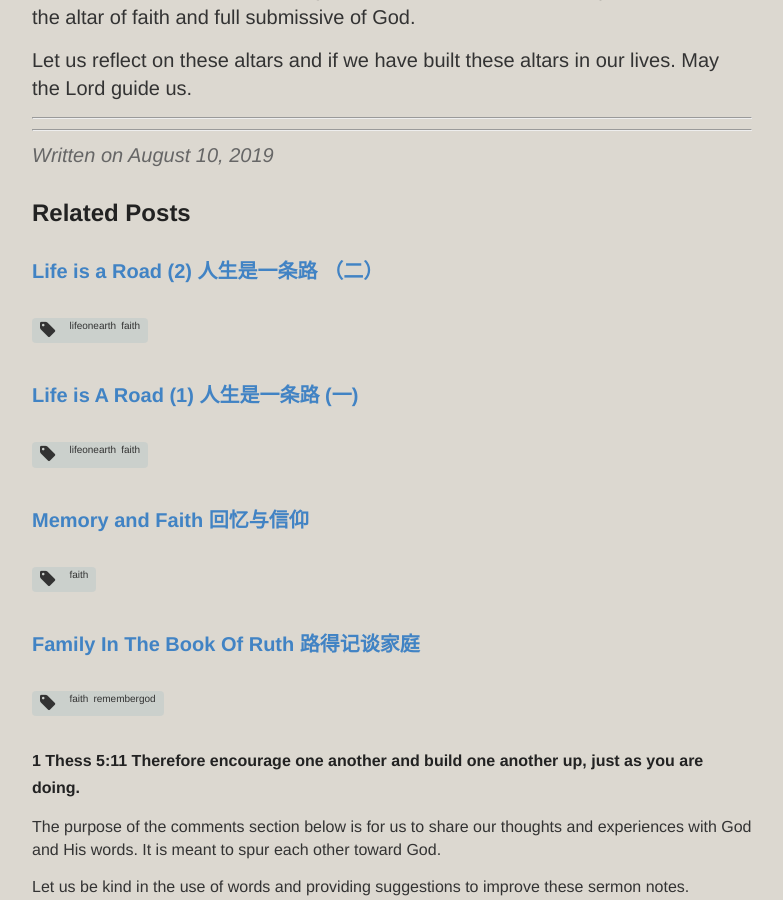
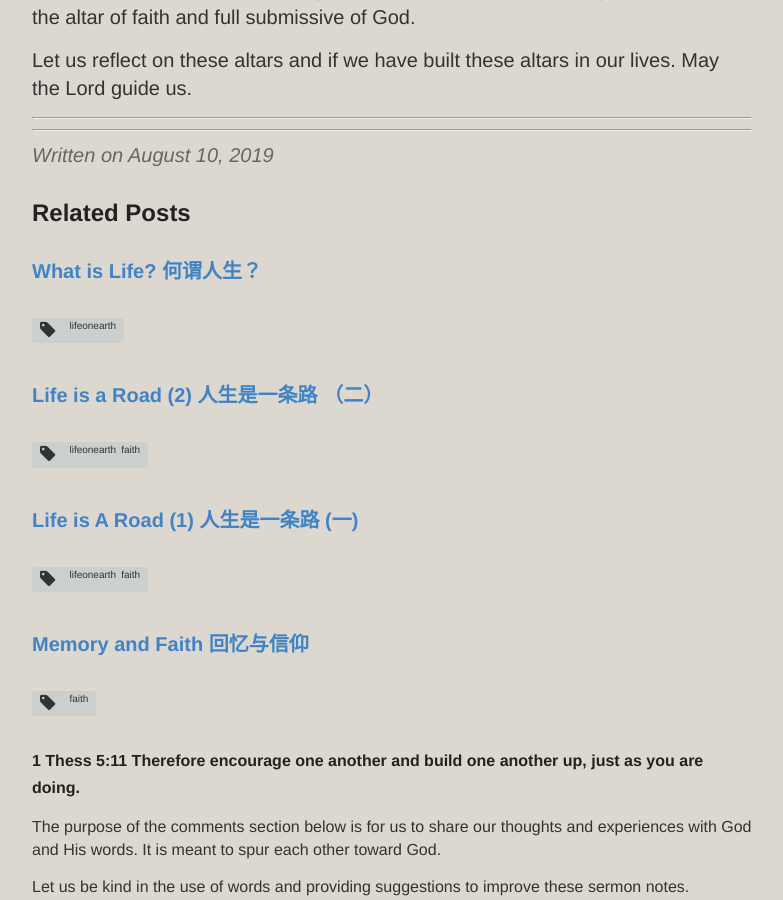
Before and after one commit to catchupTJC/catchuptjc.github.io, a Jekyll site: the page built from _posts/2019-08-10-Abraham Life of Building Altars.md, in a window 1280 px wide and 900 px high, scrolled down 9715 px. Shown: the whole window, without its empty margins (248-1031 px from the left). Built offline with Jekyll 4.4.1, drawn with Linux system fonts in a browser that asks for light colours; nearby versions of some CDN libraries; comment, search, counter and statistics services are not loaded; some of the changed lines change nothing that is shown.

Commit message:
Update 2019-08-10-What is Life?.md

```diff
--- a/_posts/2019-08-10-What is Life?.md
+++ b/_posts/2019-08-10-What is Life?.md
@@ -1,8 +1,8 @@
 ---
 layout: post
 title: What is Life? 何谓人生？
-category: Sermon(SG)2019
-tags: [Life on Earth,Purpose,Eternity]
+category: sermon2019singapore
+tags: [lifeonearth,purpose,eternity]
 hymns: [438,524]
 ---
 
```
